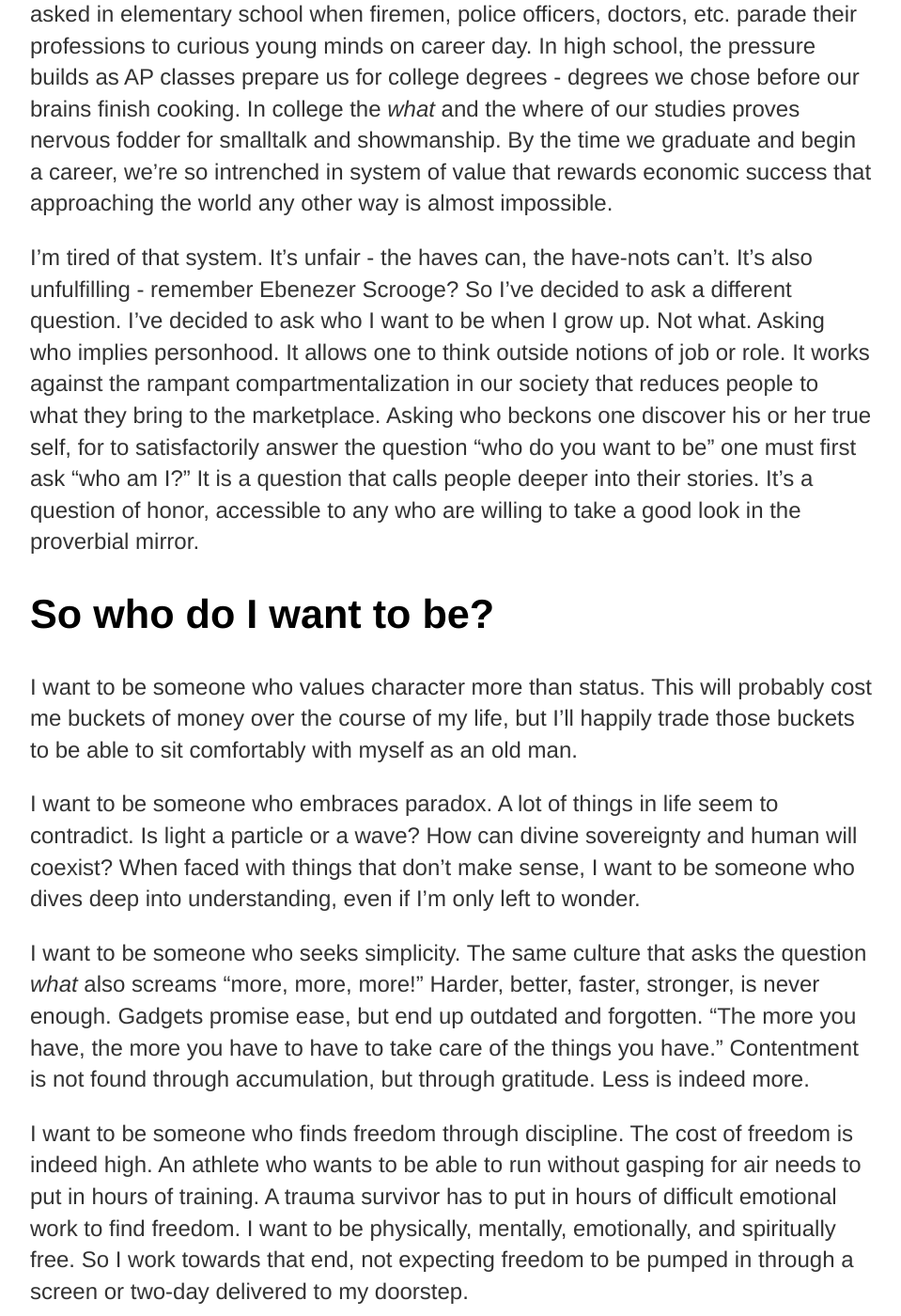
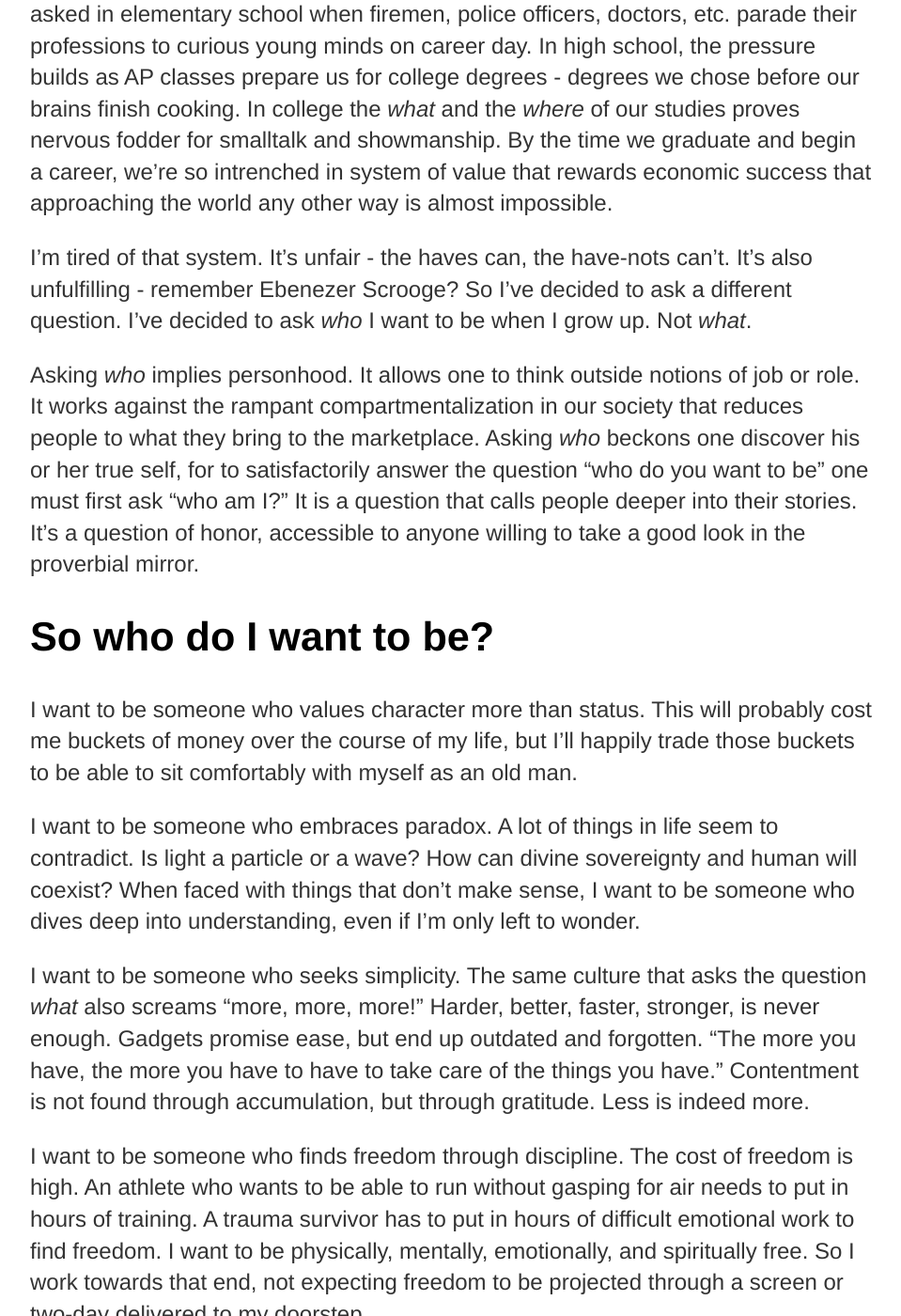
Before and after one commit to danielrusco/danielrusco.github.io, a Jekyll site: the page built from about/index.html, in a window 1280 px wide and 1400 px high, scrolled down 473 px. Shown: the whole window at 94% size, without its empty margins (160-1119 px from the left). Built offline with Jekyll 4.4.1, drawn with Linux system fonts in a browser that asks for light colours; some of the changed text lies outside the part shown.

Commit message:
content tweaks

```diff
--- a/about/index.html
+++ b/about/index.html
@@ -5,9 +5,11 @@
 
 		<div class="about">
 			<h1>Who do I want to be when I grow up?</h1>
-				<p>When I was young, life was about what I was going to be when I grew up. It’s the question implicit to the American Dream. For most of us, the question starts being asked in elementary school when firemen, police officers, doctors, etc. parade their professions to curious young minds on career day. In high school, the pressure builds as AP classes prepare us for college degrees - degrees we chose before our brains finish cooking. In college the <i>what</i> and the where of our studies proves nervous fodder for smalltalk and showmanship. By the time we graduate and begin a career, we’re so intrenched in system of value that rewards economic success that approaching the world any other way is almost impossible.</p>
+				<p>When I was young, life was about what I was going to be when I grew up. It’s the question implicit to the American Dream. For most of us, the question starts being asked in elementary school when firemen, police officers, doctors, etc. parade their professions to curious young minds on career day. In high school, the pressure builds as AP classes prepare us for college degrees - degrees we chose before our brains finish cooking. In college the <i>what</i> and the <i>where</i> of our studies proves nervous fodder for smalltalk and showmanship. By the time we graduate and begin a career, we’re so intrenched in system of value that rewards economic success that approaching the world any other way is almost impossible.</p>
 
-				<p>I’m tired of that system. It’s unfair - the haves can, the have-nots can’t.  It’s also unfulfilling - remember Ebenezer Scrooge? So I’ve decided to ask a different question. I’ve decided to ask who I want to be when I grow up. Not what. Asking who implies personhood. It allows one to think outside notions of job or role. It works against the rampant compartmentalization in our society that reduces people to what they bring to the marketplace. Asking who beckons one discover his or her true self, for to satisfactorily answer the question “who do you want to be” one must first ask “who am I?” It is a question that calls people deeper into their stories. It’s a question of honor, accessible to any who are willing to take a good look in the proverbial mirror.</p>
+				<p>I’m tired of that system. It’s unfair - the haves can, the have-nots can’t. It’s also unfulfilling - remember Ebenezer Scrooge? So I’ve decided to ask a different question. I’ve decided to ask <i>who</i> I want to be when I grow up. Not <i>what</i>.</p>
+
+				<p>Asking <i>who</i> implies personhood. It allows one to think outside notions of job or role. It works against the rampant compartmentalization in our society that reduces people to what they bring to the marketplace. Asking <i>who</i> beckons one discover his or her true self, for to satisfactorily answer the question “who do you want to be” one must first ask “who am I?” It is a question that calls people deeper into their stories. It’s a question of honor, accessible to anyone willing to take a good look in the proverbial mirror.</p>
 
 			<h2>So who do I want to be?</h2>
 
@@ -15,17 +17,17 @@
 
 				<p>I want to be someone who embraces paradox. A lot of things in life seem to contradict. Is light a particle or a wave? How can divine sovereignty and human will coexist? When faced with things that don’t make sense, I want to be someone who dives deep into understanding, even if I’m only left to wonder.</p>
 
-				<p>I want to be someone who seeks simplicity. The same culture that asks the question <i>what</i> also screams “more, more, more!” Harder, better, faster, stronger, is never enough. Gadgets promise ease, but end up outdated and forgotten. “The more you have, the more you have to have to take care of the things you have.”  Contentment is not found through accumulation, but through gratitude. Less is indeed more.</p>
+				<p>I want to be someone who seeks simplicity. The same culture that asks the question <i>what</i> also screams “more, more, more!” Harder, better, faster, stronger, is never enough. Gadgets promise ease, but end up outdated and forgotten. “The more you have, the more you have to have to take care of the things you have.” Contentment is not found through accumulation, but through gratitude. Less is indeed more.</p>
 
-				<p>I want to be someone who finds freedom through discipline. The cost of freedom is indeed high. An athlete who wants to be able to run without gasping for air needs to put in hours of training. A trauma survivor has to put in hours of difficult emotional work to find freedom. I want to be physically, mentally, emotionally, and spiritually free. So I work towards that end, not expecting freedom to be pumped in through a screen or two-day delivered to my doorstep.</p>
+				<p>I want to be someone who finds freedom through discipline. The cost of freedom is high. An athlete who wants to be able to run without gasping for air needs to put in hours of training. A trauma survivor has to put in hours of difficult emotional work to find freedom. I want to be physically, mentally, emotionally, and spiritually free. So I work towards that end, not expecting freedom to be projected through a screen or two-day delivered to my doorstep.</p>
 
 				<p>I want to be someone who pursues beauty. All that is good and right and true is beautiful, even if it is difficult to behold. Beauty doesn’t always look like wall decorations or sound like symphonies. Sometimes it’s a simple as folded laundry or homemade hummus.</p>
 
-				<p>I want to be someone who creates more than consumes. <i>What</i> culture consumes. <i>Who</i> culture creates. Great art flows from the very person of the artist. The three-year-old art on your refrigerator holds more value than the Mona Lisa because of who it came from. I believe that creation is one of the most human, and therefore fulfilling, things we can do.  Creation brings forth beauty, because it is itself beautiful.</p>
+				<p>I want to be someone who creates more than consumes. <i>What</i> culture consumes. <i>Who</i> culture creates. Great art flows from the very person of the artist. The art from your neice on your refrigerator holds more value than the Mona Lisa because of who it came from. I believe that creation is one of the most human, and therefore fulfilling, things we can do. Creation brings forth beauty, because it is itself beautiful.</p>
 
-				<p>I want to be someone who values mercy over judgement. <i>What</i> culture ultimately pits people against each other. Being defined by our resources, when they are of limited supply, ultimately ends is violence. Mercy, however, is not ultimately concerned with equal distribution, but rather restoration of relationship - or the a establishment of <i>who</i> culture. Mercy isn’t self-seeking, but rather gives opportunities to others for mutual benefit. </p>
+				<p>I want to be someone who values mercy over judgement. <i>What</i> culture ultimately pits people against each other. Being defined by our resources, when they are of limited supply, ultimately ends is violence. Mercy, however, is not ultimately concerned with equal distribution, but rather restoration of relationship - or the a establishment of <i>who</i> culture. Mercy isn’t self-seeking, but rather gives opportunities to others for mutual benefit.</p>
 
-			<h2>Who do you want to be when you grow up?</h2>
+			<h2>So who do <i>you</i> want to be when you grow up?</h2>
 
 			<!--
 			<ul class="contacts">
```
